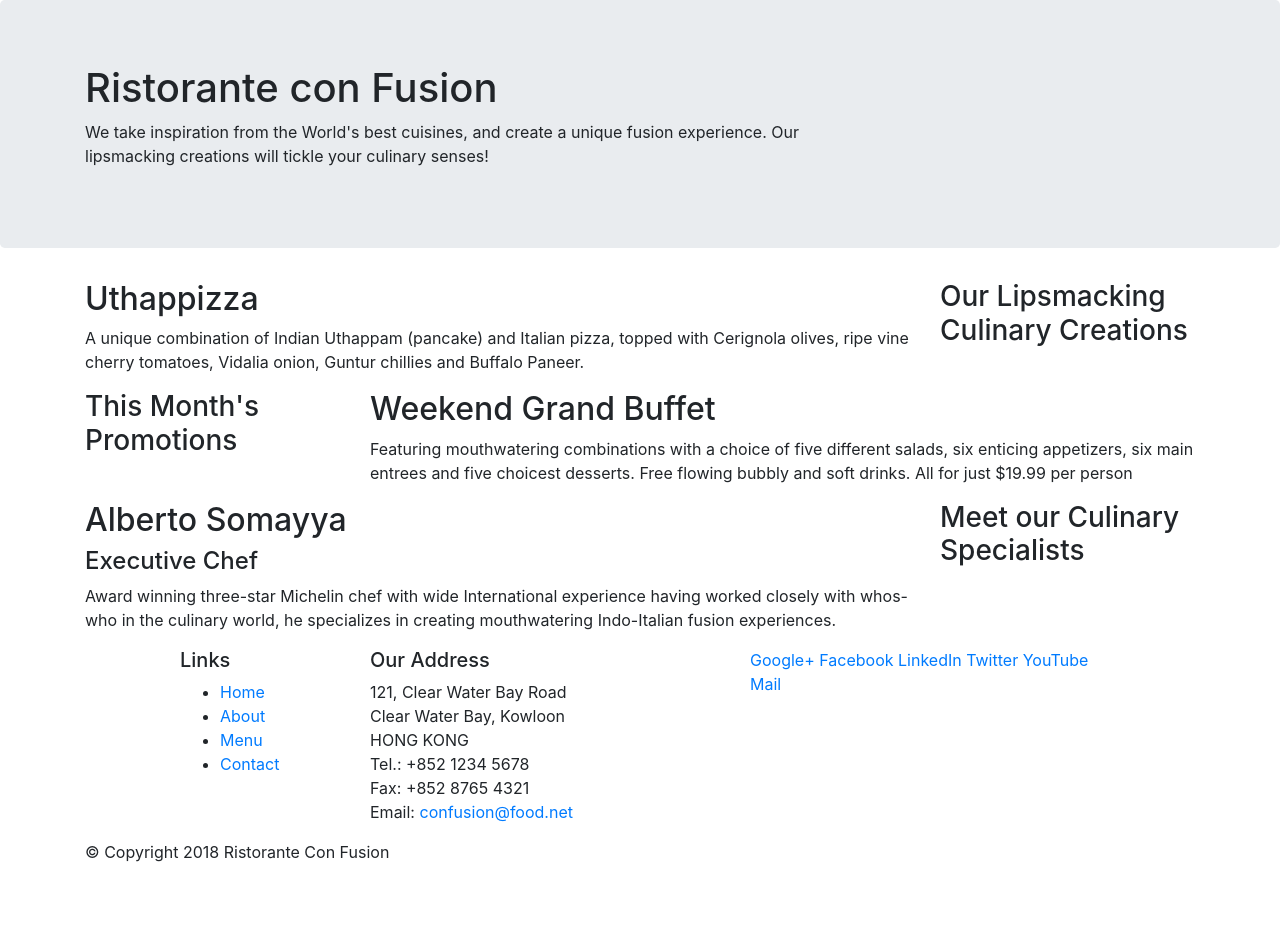
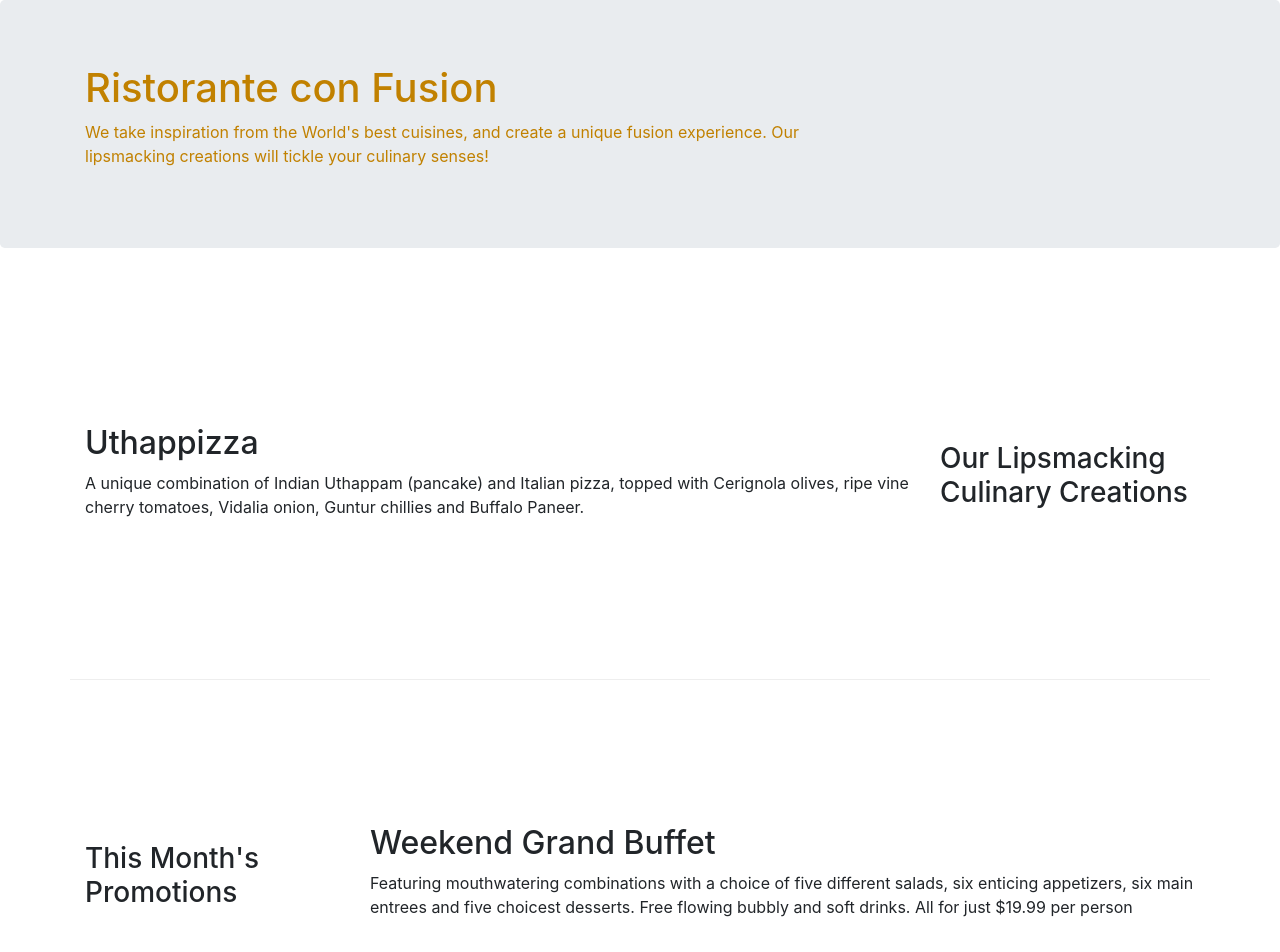
Before and after one commit to 1LinuxKali/conFusion, a website: page index.html in a window 1280 px wide. Shown: the top 952 px of the page. Before the commit the page ends 880 px from the top, so only its background shows below. Drawn offline with nearby package versions, Linux system fonts and the light colour scheme.

Commit message:
made the changes using chrome browser

```diff
--- /dev/null
+++ b/css/styles.css
@@ -0,0 +1,30 @@
+.row-header {
+    margin: 0px auto;
+    padding: 0px;
+}
+
+.row-content {
+    margin: 0px auto;
+    padding: 50px 0px 50px 0px;
+    border-bottom: 0.5px ridge;
+    min-height: 400px;
+}
+
+.footer {
+    background-color: #ffcd29;
+    margin: 0px;
+    padding: 20px 0px 20px 0px;
+}
+
+.jumbotron {
+    padding: 70px 30px 70px 30px;
+    margin: 0px auto;
+    background: rgba(0, 0, 0, 0.6);
+    color: rgb(193, 129, 0);
+}
+
+.address {
+    font-size: 80%;
+    margin: 0px;
+    color: #0f0f0f;
+}
--- a/index.html
+++ b/index.html
@@ -11,6 +11,7 @@
     <!-- bootstrap CSS -->
     <link rel="stylesheet" href="node_modules/bootstrap/dist/css/bootstrap.css">
     <!-- Bootstrap CSS -->
+    <link rel="stylesheet" href="css/styles.css">
     <link rel="stylesheet" href="node_modules/bootstrap/dist/css/bootstrap.min.css">
 
 
@@ -21,7 +22,7 @@
 
     <header class="jumbotron">
         <div class="container">
-            <div class="row">
+            <div class="row row-header">
                 <div class="col-12 col-sm-8">
                     <h1>Ristorante con Fusion</h1>
                     <p>We take inspiration from the World's best cuisines, and create a unique fusion experience. Our lipsmacking creations will tickle your culinary senses!</p>
@@ -33,7 +34,7 @@
     </header>
 
     <div class="container">
-        <div class="row">
+        <div class="row row-content align-items-center">
             <div class="col-12 col-sm-4 order-sm-last col-md-3">
                 <h3>Our Lipsmacking Culinary Creations</h3>
             </div>
@@ -44,7 +45,7 @@
         </div>
 
 
-        <div class="row">
+        <div class="row row-content align-items-center">
             <div class="col-12 col-sm-4 col-md-3">
                 <h3>This Month's Promotions</h3>
             </div>
@@ -54,7 +55,7 @@
             </div>
         </div>
 
-        <div class="row">
+        <div class="row row-content align-items-center">
             <div class="col-12 col-sm-4 order-sm-last col-md-3">
                 <h3>Meet our Culinary Specialists</h3>
             </div>
@@ -66,12 +67,12 @@
         </div>
     </div>
 
-    <footer>
+    <footer class="footer">
         <div class="container">
             <div class="row">
                 <div class="col-4 offset-1 col-sm-2">
                     <h5>Links</h5>
-                    <ul>
+                    <ul class="list-unstyled">
                         <li><a href="#">Home</a></li>
                         <li><a href="#">About</a></li>
                         <li><a href="#">Menu</a></li>
@@ -89,8 +90,8 @@
 		              Email: <a href="mailto:confusion@food.net">confusion@food.net</a>
 		           </address>
                 </div>
-                <div class="col-12 col-sm-4">
-                    <div>
+                <div class="col-12 col-sm-4 align-self-center">
+                    <div class="text-center">
                         <a href="http://google.com/+">Google+</a>
                         <a href="http://www.facebook.com/profile.php?id=">Facebook</a>
                         <a href="http://www.linkedin.com/in/">LinkedIn</a>
@@ -100,7 +101,7 @@
                     </div>
                 </div>
            </div>
-           <div class="row">
+           <div class="row justify-content-center">
                 <div class="col-auto">
                     <p>© Copyright 2018 Ristorante Con Fusion</p>
                 </div>
```
